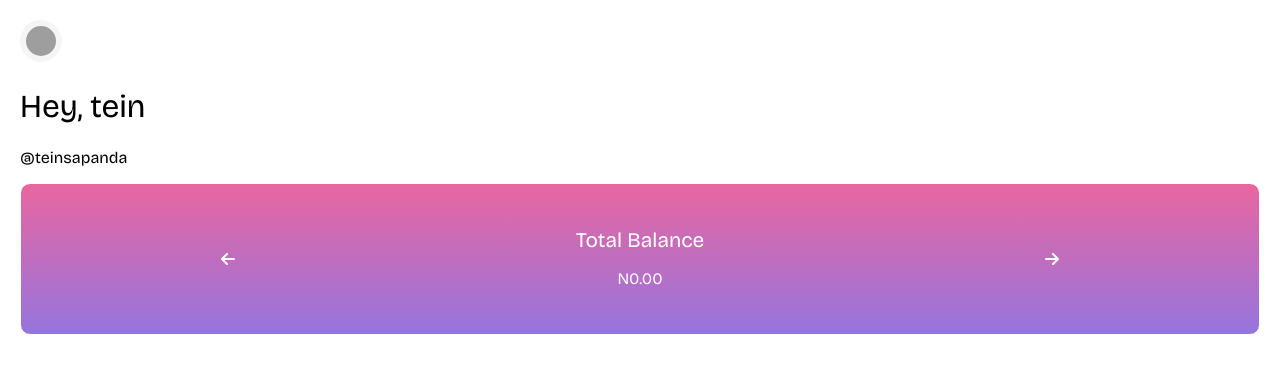
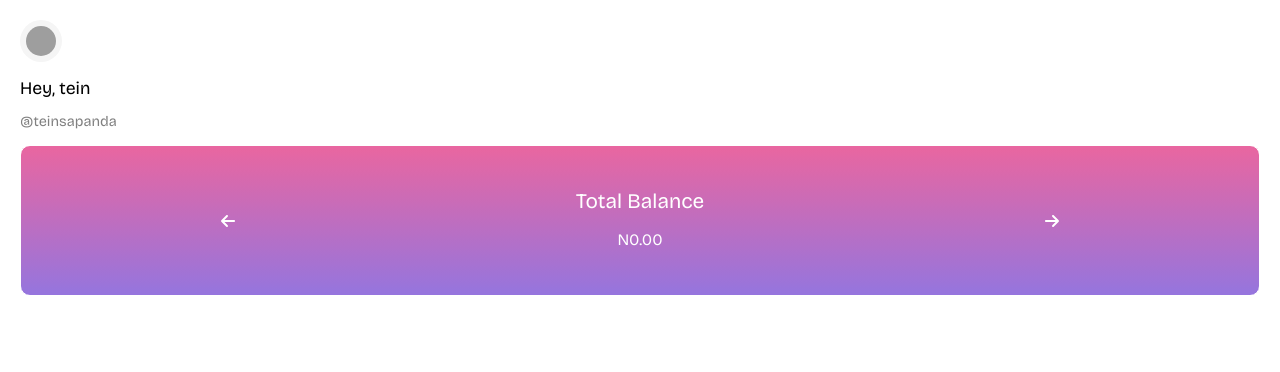
Before and after one commit to kerenIy/budie-app, a React (Vite) app: page /account in a window 1280 px wide. Shown: the top 372 px of the page. Built offline with nearby package versions, Linux system fonts and the light colour scheme; grey boxes are pictures that could not be loaded.

Commit message:
Styles for account  header

```diff
--- a/src/index.css
+++ b/src/index.css
@@ -296,6 +296,19 @@ body {
   color: #9575de;
 }
 
+.head-info-display {
+  display: inline;
+}
+
+.head-info-display h1 {
+  font-size: 1.1rem;
+}
+
+.head-info-display p {
+  font-size: 0.9rem;
+  color: gray;
+}
+
 .card-body {
   display: flex;
   justify-content: space-around;
```
